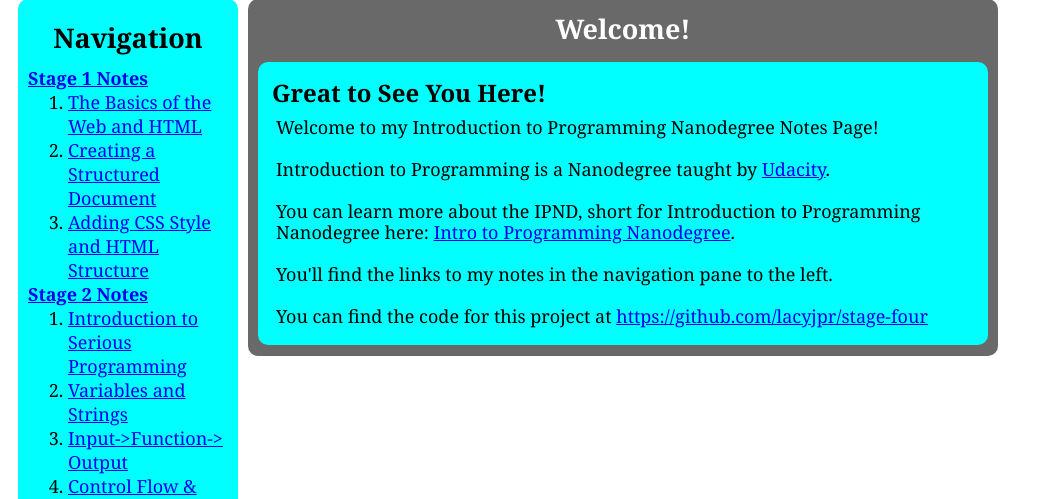
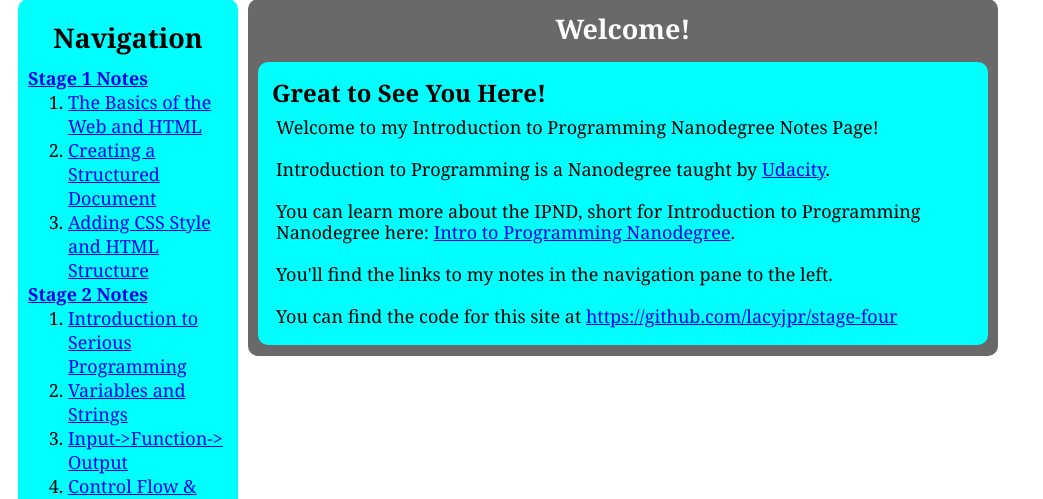
Before and after one commit to lacyjpr/stage-four, a Python web app: template templates/IPND_notes.html in a window 1280 px wide. Shown: the part 90-589 px from the top of the page, without its empty margins (0-1043 px from the left). Run offline with Jinja, Linux system fonts and the light colour scheme; the template is opened without the code that fills it, so the values that code supplies are empty.

Commit message:
Change project to site on line 69 of main page

```diff
--- a/templates/IPND_notes.html
+++ b/templates/IPND_notes.html
@@ -66,7 +66,7 @@
 			<br>
 			<p>You'll find the links to my notes in the navigation pane to the left.</p>
 			<br>
-			<p>You can find the code for this project at <a target="_blank" href="https://github.com/lacyjpr/stage-four">https://github.com/lacyjpr/stage-four</a></p></div>
+			<p>You can find the code for this site at <a target="_blank" href="https://github.com/lacyjpr/stage-four">https://github.com/lacyjpr/stage-four</a></p></div>
 		</div>
 	</div>
 
```
